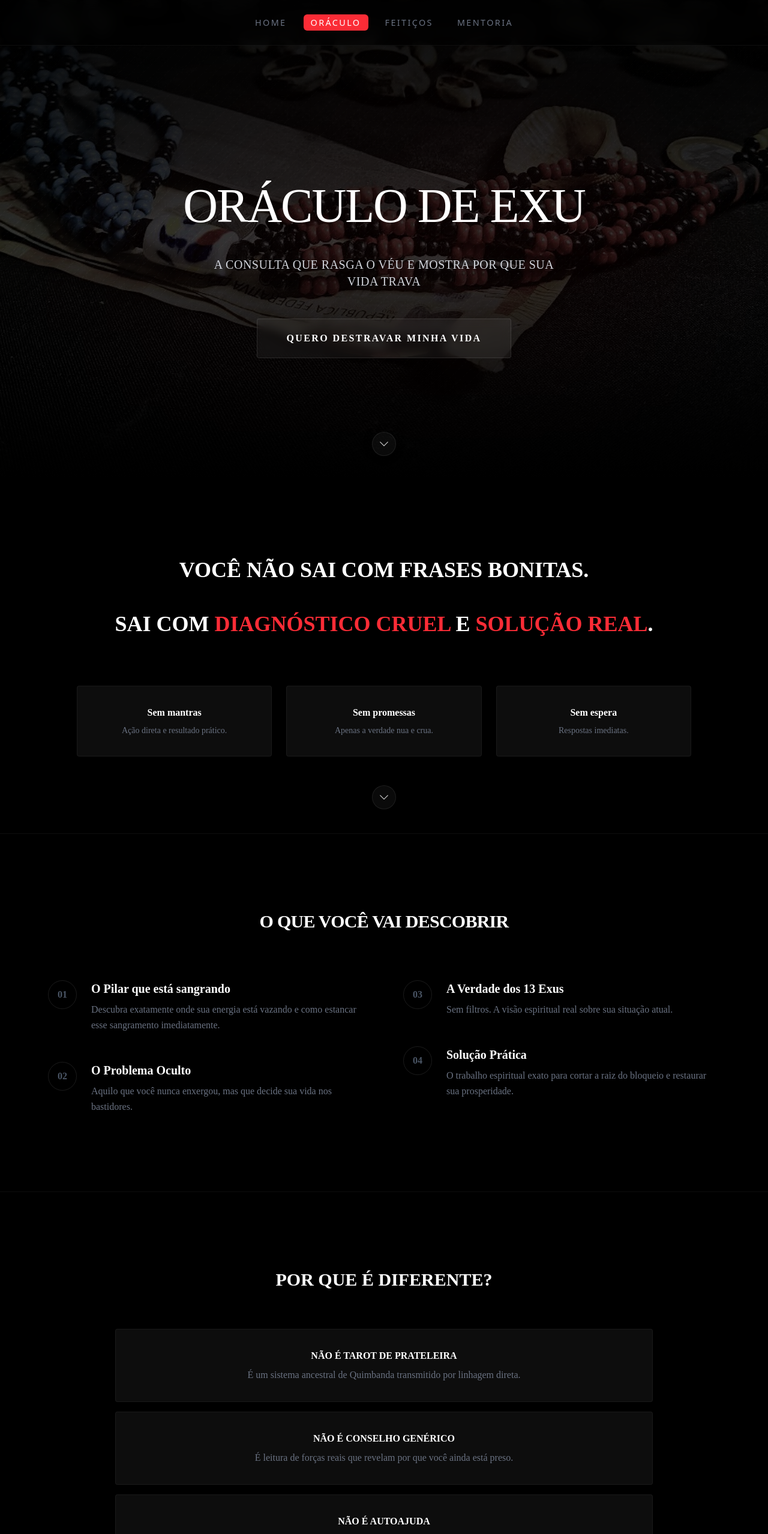
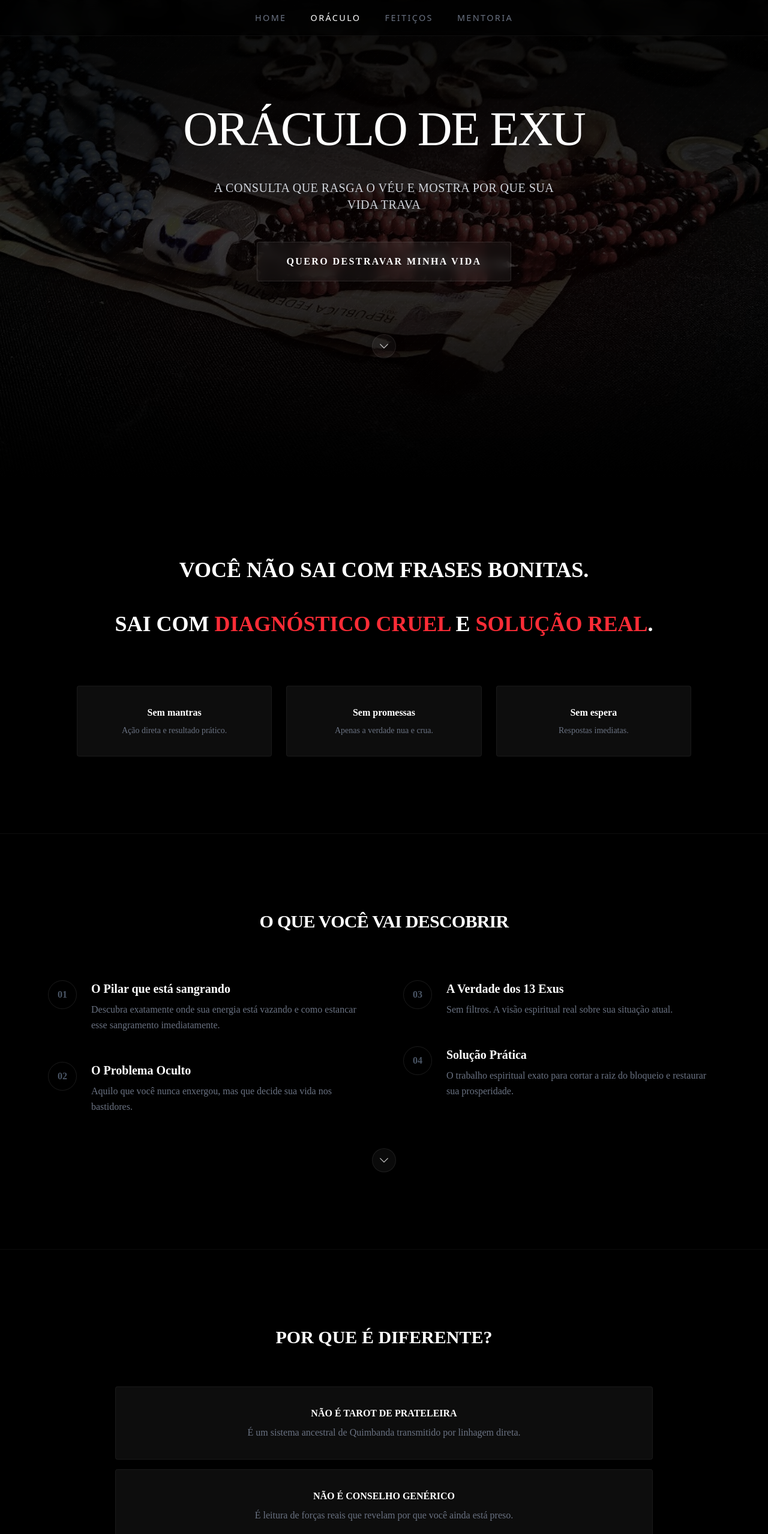
Before and after one commit to guisagnes/site-oraculo, a Vue app: page /oraculo in a window 1280 px wide. Shown: the top 2557 px of the page at 60% size. Built offline with nearby package versions, Linux system fonts and the light colour scheme; a web font is replaced by a local one.

Commit message:
all pages are completed

```diff
--- a/src/App.vue
+++ b/src/App.vue
@@ -1,32 +1,32 @@
 <template>
   <nav
-    class="fixed top-0 left-0 right-0 z-50 p-4 md:p-6 flex justify-center gap-2 md:gap-4 text-[0.9rem] md:text-xs uppercase tracking-[0.2em] text-gray-500 bg-black/50 backdrop-blur-md border-b border-white/5"
+    class="fixed top-0 left-0 right-0 z-50 p-4 md:p-4 flex justify-center gap-2 md:gap-4 text-[0.9rem] md:text-xs uppercase tracking-[0.2em] text-gray-500 bg-black/50 backdrop-blur-md border-b border-white/5"
   >
     <RouterLink
       to="/home"
-      class="transition-colors duration-300 text-[0.7rem] md:text-[0.9rem] px-3 py-1 rounded-md"
-      active-class="bg-red-500 text-white"
+      class="transition-colors duration-300 text-[0.7rem] md:text-[0.9rem] px-3 py-1 rounded-md font-normal"
+      active-class="text-white"
     >
       Home
     </RouterLink>
     <RouterLink
       to="/oraculo"
-      class="transition-colors duration-300 text-[0.7rem] md:text-[0.9rem] px-3 py-1 rounded-md"
-      active-class="bg-red-500 text-white"
+      class="transition-colors duration-300 text-[0.7rem] md:text-[0.9rem] px-3 py-1 rounded-md font-normal"
+      active-class="text-white "
     >
       Oráculo
     </RouterLink>
     <RouterLink
       to="/feitiços"
-      class="transition-colors duration-300 text-[0.7rem] md:text-[0.9rem] px-3 py-1 rounded-md"
-      active-class="bg-red-500 text-white"
+      class="transition-colors duration-300 text-[0.7rem] md:text-[0.9rem] px-3 py-1 rounded-md font-normal"
+      active-class="text-white"
     >
       Feitiços
     </RouterLink>
     <RouterLink
       to="/mentoria"
-      class="transition-colors duration-300 text-[0.7rem] md:text-[0.9rem] px-3 py-1 rounded-md"
-      active-class="bg-red-500 text-white"
+      class="transition-colors duration-300 text-[0.7rem] md:text-[0.9rem] px-3 py-1 rounded-md font-normal"
+      active-class="text-white"
     >
       Mentoria
     </RouterLink>
--- a/src/components/ScrollDownArrow.vue
+++ b/src/components/ScrollDownArrow.vue
@@ -9,11 +9,21 @@ defineProps({
     default: "", // Optional custom icon class or path if needed, but we'll use a slot or default SVG
   },
 });
+
+const scrollToNextSection = (event) => {
+  const currentElement = event.currentTarget;
+  const parentSection = currentElement.closest("section, header");
+
+  if (parentSection && parentSection.nextElementSibling) {
+    parentSection.nextElementSibling.scrollIntoView({ behavior: "smooth" });
+  }
+};
 </script>
 
 <template>
   <div
-    class="flex flex-col items-center gap-2 animate-bounce cursor-pointer opacity-80 hover:opacity-100 transition-opacity duration-300"
+    @click="scrollToNextSection"
+    class="flex flex-col items-center gap-2 animate-bounce cursor-pointer opacity-80 hover:opacity-100 transition-opacity duration-300 scroll-down-arrow-container"
   >
     <span
       class="text-[0.6rem] uppercase tracking-[0.2em] text-gray-400 font-medium"
--- a/src/router/index.js
+++ b/src/router/index.js
@@ -38,6 +38,9 @@ const routes = [
 const router = createRouter({
   history: createWebHistory(),
   routes,
+  scrollBehavior(to, from, savedPosition) {
+    return { top: 0 };
+  },
 });
 
 export default router;
--- a/src/views/Feiticos.vue
+++ b/src/views/Feiticos.vue
@@ -62,7 +62,7 @@ const spells = [
 
     <!-- Hero Section -->
     <header
-      class="min-h-screen flex flex-col items-center justify-center text-center px-4 relative z-10 pt-20 overflow-hidden"
+      class="min-h-screen flex flex-col items-center justify-center text-center px-4 relative z-10 pt-20 pb-32 overflow-hidden"
     >
       <!-- Hero Background Image -->
       <div class="absolute inset-0 z-0 select-none pointer-events-none">
@@ -112,8 +112,8 @@ const spells = [
           class="absolute bottom-10 left-1/2 -translate-x-1/2"
         >
       </div>
-      <ScrollDownArrow text="" />
-      </div>
+    </div>
+    <ScrollDownArrow text="" />
     </header>
 
     <!-- Spells Grid -->
--- a/src/views/Home.vue
+++ b/src/views/Home.vue
@@ -29,7 +29,7 @@ import ScrollDownArrow from "../components/ScrollDownArrow.vue";
 
     <!-- Hero Section -->
     <header
-      class="min-h-screen flex flex-col items-center justify-center text-center px-4 relative z-10 pt-20 overflow-hidden"
+      class="min-h-screen flex flex-col items-center justify-center text-center px-4 relative z-10 pt-20 pb-32 overflow-hidden"
     >
       <!-- Hero Background Image -->
       <div class="absolute inset-0 z-0 select-none pointer-events-none">
@@ -212,7 +212,11 @@ import ScrollDownArrow from "../components/ScrollDownArrow.vue";
     <section class="py-40 px-4 text-center relative overflow-hidden z-10">
       <div class="relative z-10 max-w-3xl mx-auto">
         <p class="text-[1rem] text-white uppercase tracking-[0.3em] font-bold">
-          Cada trilha leva a um ajuste diferente.<br />
+          Cada trilha leva a um ajuste diferente.
+        </p>
+        <p
+          class="text-[1rem] py-4 text-white uppercase tracking-[0.3em] font-bold"
+        >
           Você já sente qual delas é a sua.
         </p>
       </div>
--- a/src/views/Mentoria.vue
+++ b/src/views/Mentoria.vue
@@ -45,7 +45,7 @@ const credentials = [
 
     <!-- Hero Section -->
     <header
-      class="min-h-screen flex flex-col items-center justify-center text-center px-4 relative z-10 pt-20 overflow-hidden"
+      class="min-h-screen flex flex-col items-center justify-center text-center px-4 relative z-10 pt-20 pb-32 overflow-hidden"
     >
       <!-- Hero Background Image -->
       <div class="absolute inset-0 z-0 select-none pointer-events-none">
@@ -107,9 +107,9 @@ const credentials = [
           }"
           class="absolute bottom-10 left-1/2 -translate-x-1/2"
         >
-          <ScrollDownArrow text="" />
-        </div>
       </div>
+    </div>
+    <ScrollDownArrow text="" />
     </header>
 
     <!-- Introduction -->
@@ -133,11 +133,8 @@ const credentials = [
           </p>
         </div>
       </div>
-      <div>
-        <ScrollDownArrow
-          class="absolute bottom-10 left-1/2 -translate-x-1/2"
-          text=""
-        />
+      <div class="mt-12 flex justify-center">
+        <ScrollDownArrow text="" />
       </div>
     </section>
 
@@ -288,16 +285,18 @@ const credentials = [
             v-motion-pop-visible
             class="bg-white/5 p-6 rounded-sm text-center border border-white/5"
           >
-            <p class="text-gray-400 text-center align-center text-sm">{{ cred }}</p>
+            <p class="text-gray-400 text-center align-center text-sm">
+              {{ cred }}
+            </p>
           </div>
         </div>
 
         <p class="text-gray-400 max-w-2xl mx-auto leading-relaxed">
           Eu não falo “sobre espiritualidade”. Eu falo a partir dela.<br /><br />
-          Eu já abri caminhos para dezenas de pessoas que não sabiam como
-          lidar com a própria força. Agora eu ensino essa mesma liberdade —
-          sem os abusos, sem as manipulações, sem as correntes invisíveis que
-          prendem tanta gente.
+          Eu já abri caminhos para dezenas de pessoas que não sabiam como lidar
+          com a própria força. Agora eu ensino essa mesma liberdade — sem os
+          abusos, sem as manipulações, sem as correntes invisíveis que prendem
+          tanta gente.
         </p>
       </div>
     </section>
@@ -387,7 +386,7 @@ const credentials = [
         </button>
 
         <p class="mt-12 text-gray-500 text-sm uppercase tracking-widest">
-          Entre quando sentir.
+          Vagas limitadas.
         </p>
       </div>
     </section>
--- a/src/views/Oraculo.vue
+++ b/src/views/Oraculo.vue
@@ -31,7 +31,7 @@ import ScrollDownArrow from "../components/ScrollDownArrow.vue";
 
     <!-- Hero Section -->
     <header
-      class="min-h-screen flex flex-col items-center justify-center text-center px-4 relative z-10 pt-20 overflow-hidden"
+      class="min-h-screen flex flex-col items-center justify-center text-center px-4 relative z-10 pt-20 pb-32 overflow-hidden"
     >
       <!-- Hero Background Image -->
       <div class="absolute inset-0 z-0 select-none pointer-events-none">
@@ -94,15 +94,11 @@ import ScrollDownArrow from "../components/ScrollDownArrow.vue";
             transition: { delay: 1500, duration: 1000 },
           }"
           class="absolute bottom-10 left-1/2 -translate-x-1/2"
-        ></div>
+        >
       </div>
-      <div>
-        <ScrollDownArrow
-          class="absolute bottom-10 left-1/2 -translate-x-1/2"
-          text=""
-        />
-      </div>
-    </header>
+    </div>
+    <ScrollDownArrow class="mt-20" text="" />
+  </header>
 
     <!-- The Hook / Problem -->
     <section class="py-32 px-4 relative z-10 text-center overflow-hidden">
@@ -147,12 +143,6 @@ import ScrollDownArrow from "../components/ScrollDownArrow.vue";
             <p class="text-sm text-gray-500">Respostas imediatas.</p>
           </div>
         </div>
-      </div>
-      <div>
-        <ScrollDownArrow
-          class="absolute bottom-10 left-1/2 -translate-x-1/2"
-          text=""
-        />
       </div>
     </section>
 
@@ -244,8 +234,10 @@ import ScrollDownArrow from "../components/ScrollDownArrow.vue";
             </div>
           </div>
         </div>
+        <div class="mt-12 flex justify-center">
+          <ScrollDownArrow text="" />
+        </div>
       </div>
-      <div></div>
     </section>
 
     <!-- Why Different -->
@@ -404,10 +396,6 @@ import ScrollDownArrow from "../components/ScrollDownArrow.vue";
           >
             DEPOIMENTOS DE QUEM JÁ JOGOU
           </h2>
-          <ScrollDownArrow
-            class="absolute my-6 -bottom-15 left-1/2 -translate-x-1/2"
-            text=""
-          />
         </div>
 
         <div class="grid md:grid-cols-2 gap-8">
@@ -438,6 +426,9 @@ import ScrollDownArrow from "../components/ScrollDownArrow.vue";
             </div>
           </div>
         </div>
+        <div class="mt-12 flex justify-center">
+          <ScrollDownArrow text="" />
+        </div>
       </div>
     </section>
 
@@ -449,11 +440,6 @@ import ScrollDownArrow from "../components/ScrollDownArrow.vue";
           class="text-[1.6rem] md:text-[2.5rem] font-bold text-center relative mb-16 text-white"
         >
           COMO FUNCIONA
-          <span
-            ><ScrollDownArrow
-              class="absolute -bottom-15 left-1/2 -translate-x-1/2"
-              text=""
-          /></span>
         </h2>
         <div class="grid md:grid-cols-2 gap-6 pt-8">
           <div
@@ -524,6 +510,9 @@ import ScrollDownArrow from "../components/ScrollDownArrow.vue";
             </p>
           </div>
         </div>
+        <div class="mt-12 flex justify-center">
+          <ScrollDownArrow text="" />
+        </div>
       </div>
     </section>
 
@@ -545,7 +534,7 @@ import ScrollDownArrow from "../components/ScrollDownArrow.vue";
 
         <div>
           <button
-            class="bg-white/5 border rounded-l-sm border-white/10 text-white text-[1rem] md:text-[1rem] font-bold py-8 px-16 uppercase tracking-[0.2em] hover:border-red-700 transition-all duration-500]"
+            class="bg-white/5 border rounded-l-sm border-white/10 text-white text-[1rem] cursor-pointer md:text-[1rem] font-bold py-8 px-16 uppercase tracking-[0.2em] hover:border-red-700 transition-all duration-500"
           >
             Agendar Minha Consulta
           </button>
```
